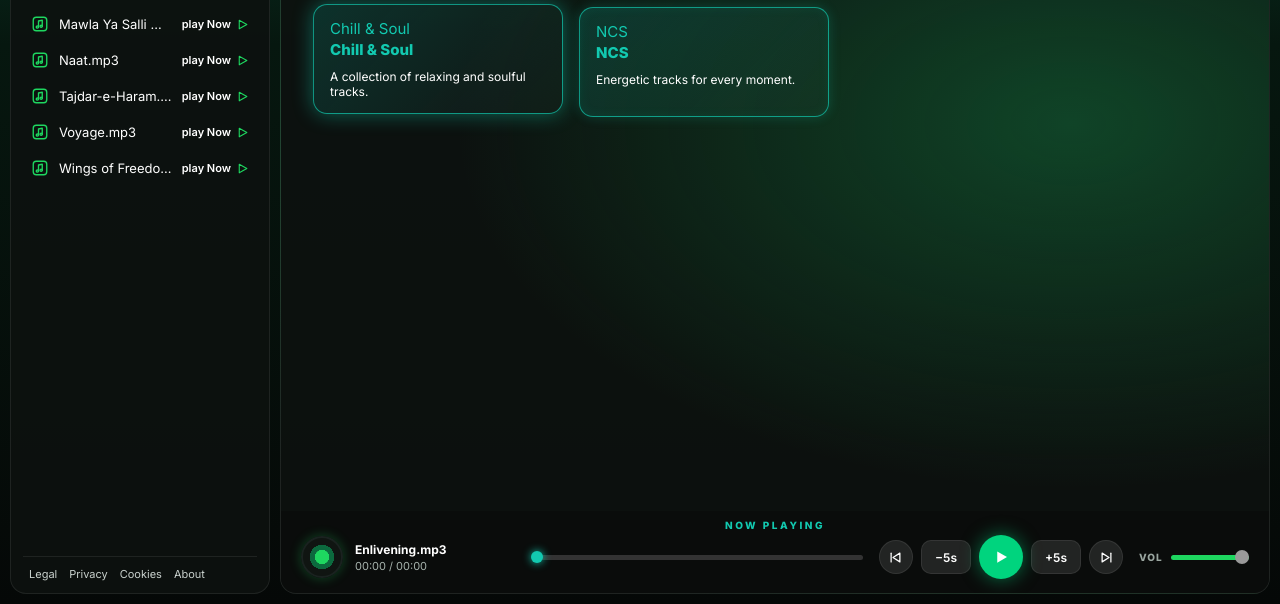
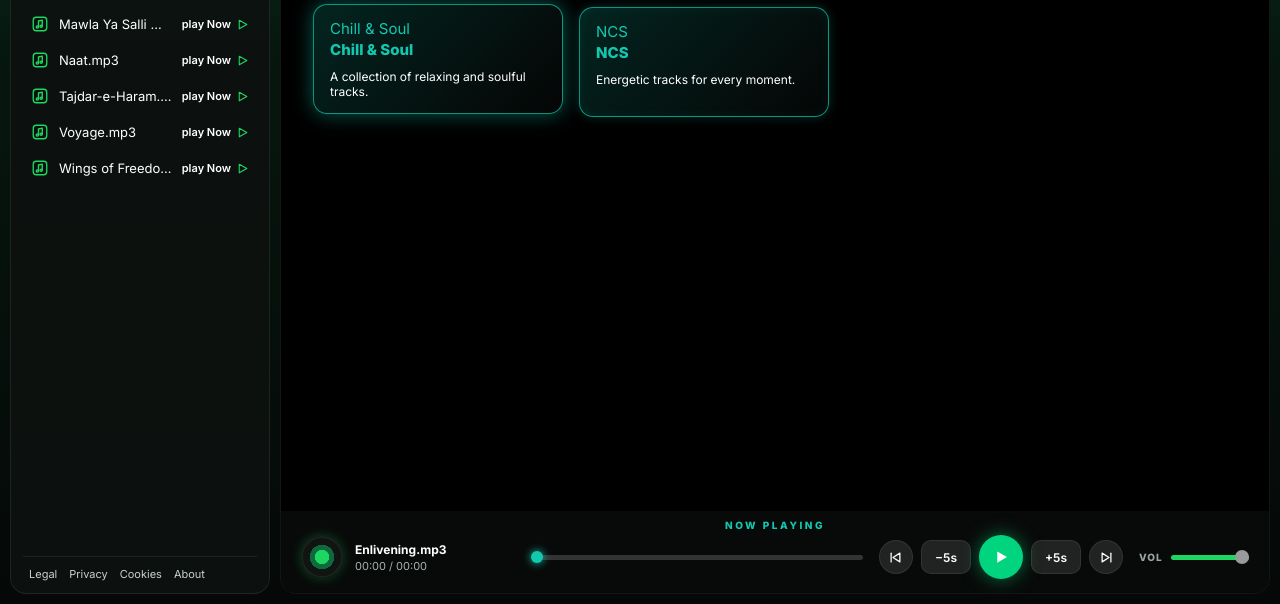
Before and after one commit to Faizan-Saqib/spotify-clone, a website: page index.html in a window 1280 px wide. Shown: the part 196-800 px from the top of the page. Drawn offline with Linux system fonts and the light colour scheme.

Commit message:
Update Style.css

```diff
--- a/Style.css
+++ b/Style.css
@@ -107,7 +107,7 @@ main { height: 100vh; height: 100dvh; display: flex; flex-direction: column; }
 /* RIGHT */
 .right {
   flex: 1; min-width: 0; display: flex; flex-direction: column; overflow: hidden;
-  background: radial-gradient(ellipse at 80% 35%, rgba(20, 130, 70, .45), transparent 55%), var(--panel);
+  background: #000000;
   border: 1px solid var(--line); border-radius: 16px;
 }
 .content-area { flex: 1; overflow-y: auto; padding: 26px 32px; }
```
